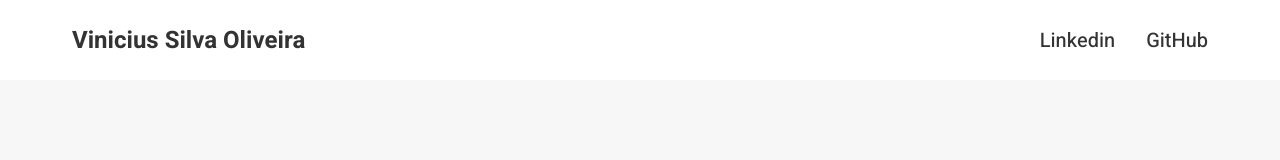
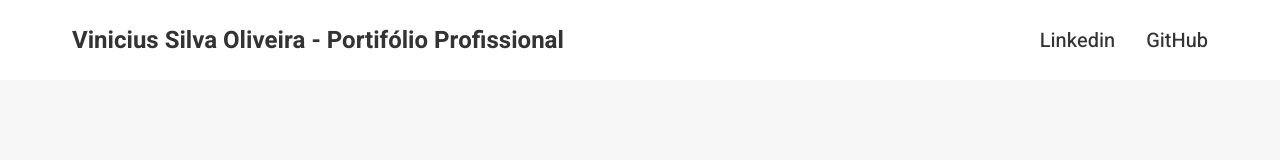
Before and after one commit to viniciussilva2/viniciussilva2.github.io, a plain HTML site: page index.html in a window 1280 px wide. Shown: the top 160 px of the page. Drawn offline with Linux system fonts and the light colour scheme.

Commit message:
Correção do titulo local corretogit add .

```diff
--- a/index.html
+++ b/index.html
@@ -16,7 +16,9 @@
   <body>
     <header>
       <nav id="navbar">
-        <a class="nav-brand" href="#">Vinicius Silva Oliveira</a>
+        <a class="nav-brand" href="#"
+          >Vinicius Silva Oliveira - Portifólio Profissional</a
+        >
 
         <ul class="nav-list">
           <li class="nav-item">
@@ -36,7 +38,7 @@
             Olá, me chamo Vinicius Silva Oliveira
           </h1>
           <p class="banner-content-subtitle">
-            Me chamo Vinicius Silva Oliveira - Portifólio profissional. <br />
+            Me chamo Vinicius Silva Oliveira, <br />
             Sou apaixonado por tecnologia e acredito que somente ela é capaz de
             transformar o mundo!
           </p>
```
